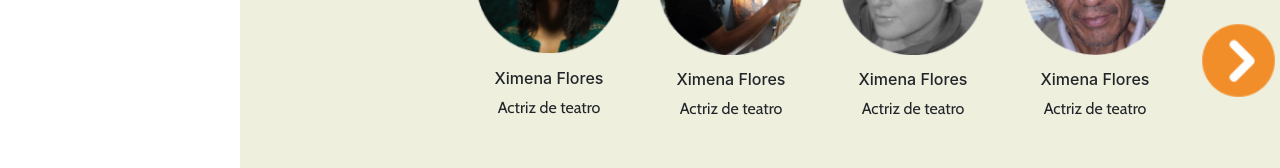
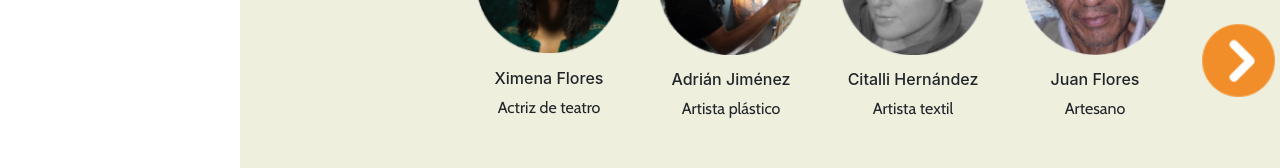
Before and after one commit to ChayoVS/telar-user-profile, an Angular app: page /perfil-usuario in a window 1280 px wide. Shown: the part 860-1028 px from the top of the page. Built offline with nearby package versions, Linux system fonts and the light colour scheme.

Commit message:
Cambios en perfil.component.html conteiner-agentes

```diff
--- a/src/app/component/perfil/perfil.component.html
+++ b/src/app/component/perfil/perfil.component.html
@@ -78,24 +78,24 @@
     <h3>Red de agentes</h3>
     <div class="carousel-people">
       <div>
-        <img src="../../../assets/./img/people1.png" alt="mujer" >
+        <img src="../../../assets/./img/people1.png" alt=woman >
         <h6>Ximena Flores</h6>
         <p>Actriz de teatro</p>
       </div>
       <div>
-        <img src="../../../assets/./img/people2.png" alt="mujer" >
-        <h6>Ximena Flores</h6>
-        <p>Actriz de teatro</p>
+        <img src="../../../assets/./img/people2.png" alt="men" >
+        <h6>Adrián Jiménez</h6>
+        <p>Artista plástico</p>
       </div>
       <div>
-        <img src="../../../assets/./img/people3.png" alt="mujer" >
-        <h6>Ximena Flores</h6>
-        <p>Actriz de teatro</p>
+        <img src="../../../assets/./img/people3.png" alt="woman" >
+        <h6>Citalli Hernández</h6>
+        <p>Artista textil</p>
       </div>
       <div>
-        <img src="../../../assets/./img/people4.png" alt="mujer" >
-        <h6>Ximena Flores</h6>
-        <p>Actriz de teatro</p>
+        <img src="../../../assets/./img/people4.png" alt="men" >
+        <h6>Juan Flores</h6>
+        <p>Artesano</p>
       </div>
       <div class="arrow">
         <label><img src="../../../assets/./iconos/icono-circulo2.png" alt="flecha" ></label>
@@ -112,17 +112,17 @@
         <p class="text-center"> Actriz de teatro</p>
       </div>
       <div class="carousel-item">
-        <img class="d-block w-100" src="../../../assets/img/people2.png" alt="Second slide" clase="img-carousel">
+        <img class="d-block w-100" src="../../../assets/img/people2.png" alt="men" clase="img-carousel">
         <h6 class="text-center">Adrián Jiménez</h6>
         <p class="text-center"> Artista plástico</p>
       </div>
       <div class="carousel-item">
-        <img class="d-block w-100" src="../../../assets/img/people3.png" alt="Third slide" clase="img-carousel">
+        <img class="d-block w-100" src="../../../assets/img/people3.png" alt="woman" clase="img-carousel">
         <h6 class="text-center">Citalli Hernández</h6>
         <p class="text-center"> Artista Textil</p>
       </div>
       <div class="carousel-item">
-        <img class="d-block w-100" src="../../../assets/img/people4.png" alt="Third slide" clase="img-carousel">
+        <img class="d-block w-100" src="../../../assets/img/people4.png" alt="men" clase="img-carousel">
         <h6 class="text-center">Juan Flores</h6>
         <p class="text-center"> Artesano </p>
       </div>
```
